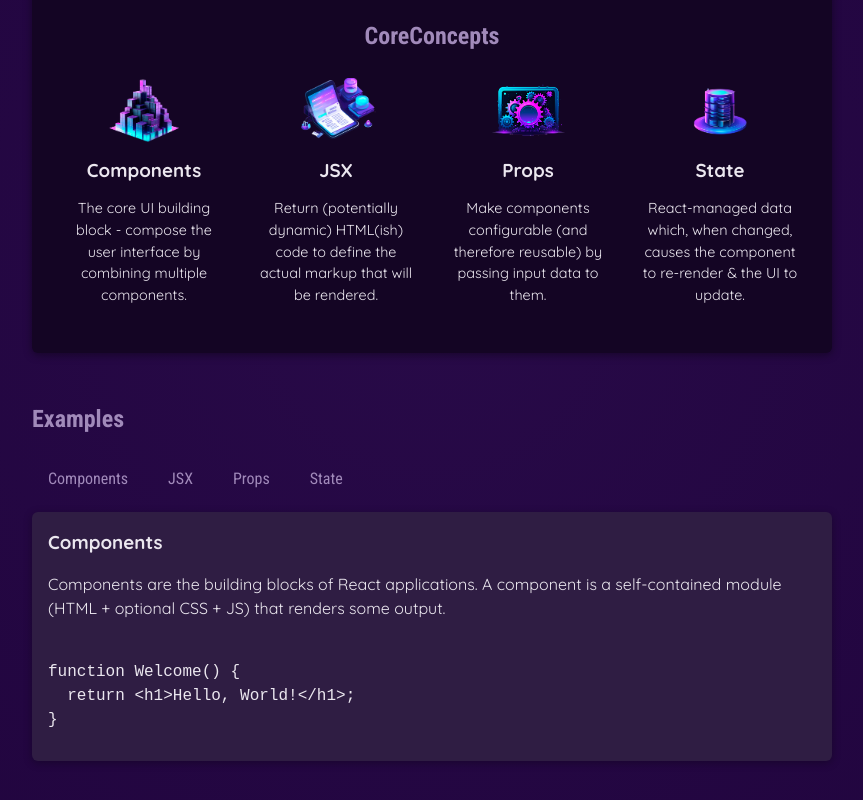
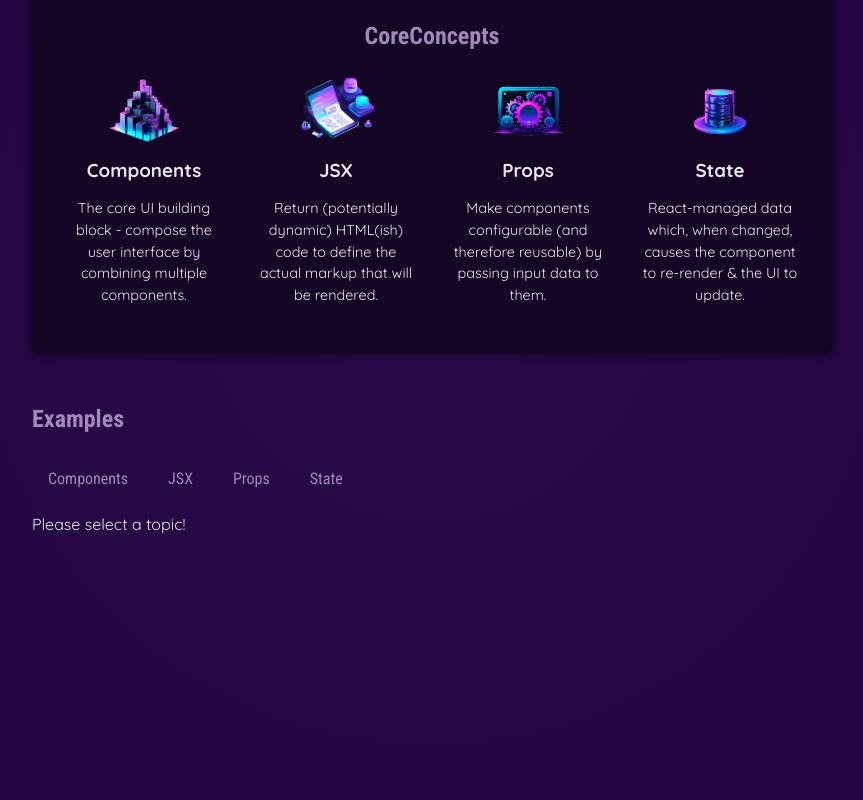
Before and after one commit to mohit010309/ReactDevelopmentProject1, a React (Vite) app: page / in a window 1280 px wide. Shown: the part 346-1146 px from the top of the page, without its empty margins (208-1071 px from the left). Built offline with nearby package versions, Linux system fonts and the light colour scheme.

Commit message:
usestate implemented, key added in coreconcept for runtime error

```diff
--- a/src/App.jsx
+++ b/src/App.jsx
@@ -2,8 +2,24 @@ import Header from './components/Header.jsx';
 import CoreConcept from './components/CoreConcept.jsx';
 import { CORE_CONCEPTS } from './data.js';
 import { EXAMPLES } from './data.js';
+import {useState} from 'react';
 
 function App() {
+  const [selectedTopic,setSelectedTopic] = useState();
+
+  var tabContent = 'Please select a topic!';
+  if(selectedTopic)
+  {
+    tabContent = (
+      <div id='tab-content'>
+        <h3>{EXAMPLES[selectedTopic].title}</h3>
+        <p>{EXAMPLES[selectedTopic].description}</p>
+        <pre>
+          <code>{EXAMPLES[selectedTopic].code}</code>
+        </pre>
+      </div>
+    )
+  }
   return (
     <div>
       <Header/>
@@ -12,7 +28,7 @@ function App() {
           <h2>CoreConcepts</h2>
           <ul>
             {CORE_CONCEPTS.map((concept) => (
-              <CoreConcept id={concept.title} {...concept}/>
+              <CoreConcept key = {concept.title} id={concept.title} {...concept}/>
             ))}
           </ul>
         </section>
@@ -20,19 +36,13 @@ function App() {
         <section id="examples">
           <h2>Examples</h2>
           <menu>
-            <li><button>Components</button></li>
-            <li><button>JSX</button></li>
-            <li><button>Props</button></li>
-            <li><button>State</button></li>
+            <li><button className={selectedTopic=="components" ? 'active':undefined} onClick={()=>(setSelectedTopic('components'))}>Components</button></li>
+            <li><button className={selectedTopic=="jsx" ? 'active':undefined} onClick={()=>(setSelectedTopic('jsx'))}>JSX</button></li>
+            <li><button className={selectedTopic=="props" ? 'active':undefined} onClick={()=>(setSelectedTopic('props'))}>Props</button></li>
+            <li><button className={selectedTopic=="state" ? 'active':undefined} onClick={()=>(setSelectedTopic('state'))}>State</button></li>
           </menu>
 
-          <div id='tab-content'>
-            <h3>{EXAMPLES.components.title}</h3>
-            <p>{EXAMPLES.components.description}</p>
-            <pre>
-              <code>{EXAMPLES.components.code}</code>
-            </pre>
-          </div>
+          {tabContent}
         </section>
       </main>
     </div>
```
